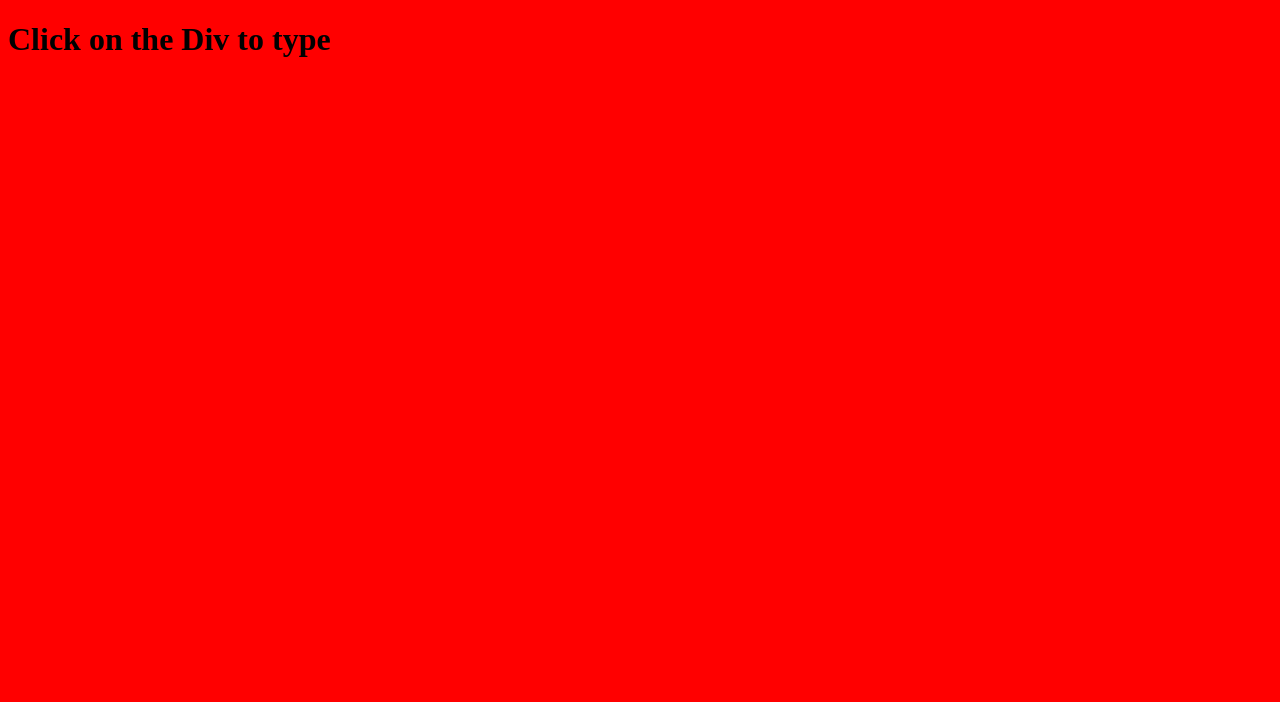
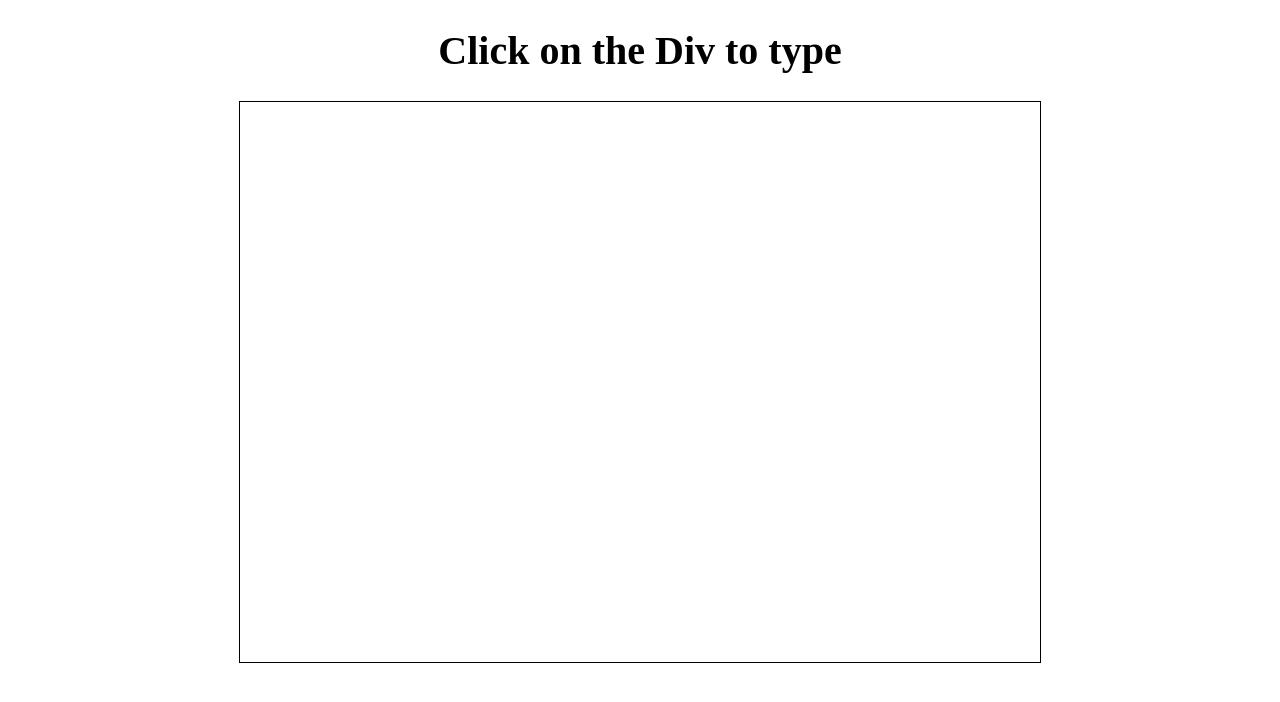
Before and after one commit to R4GHAV/newone, a plain HTML site: page index.html in a window 1280 px wide. Drawn offline with Linux system fonts and the light colour scheme.

Commit message:
Update styles.css

```diff
--- a/styles.css
+++ b/styles.css
@@ -1,3 +1,14 @@
 body{
-  background-color: red;
+ text-align: center;
 }
+.clickable{
+  border: 1px solid black;
+  height: 70vh;
+  width: 100vh;
+  margin: auto;
+  outline:0;
+  font-size: 25px;
+}
+h1{
+  font-size: 40px;
+}
```
